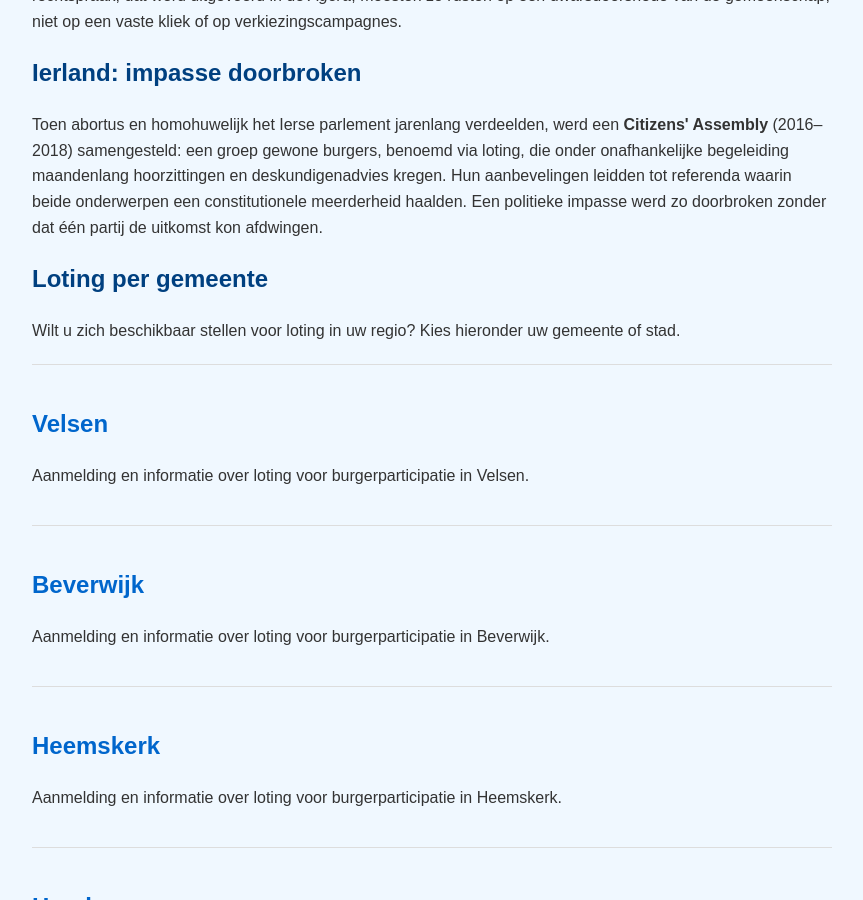
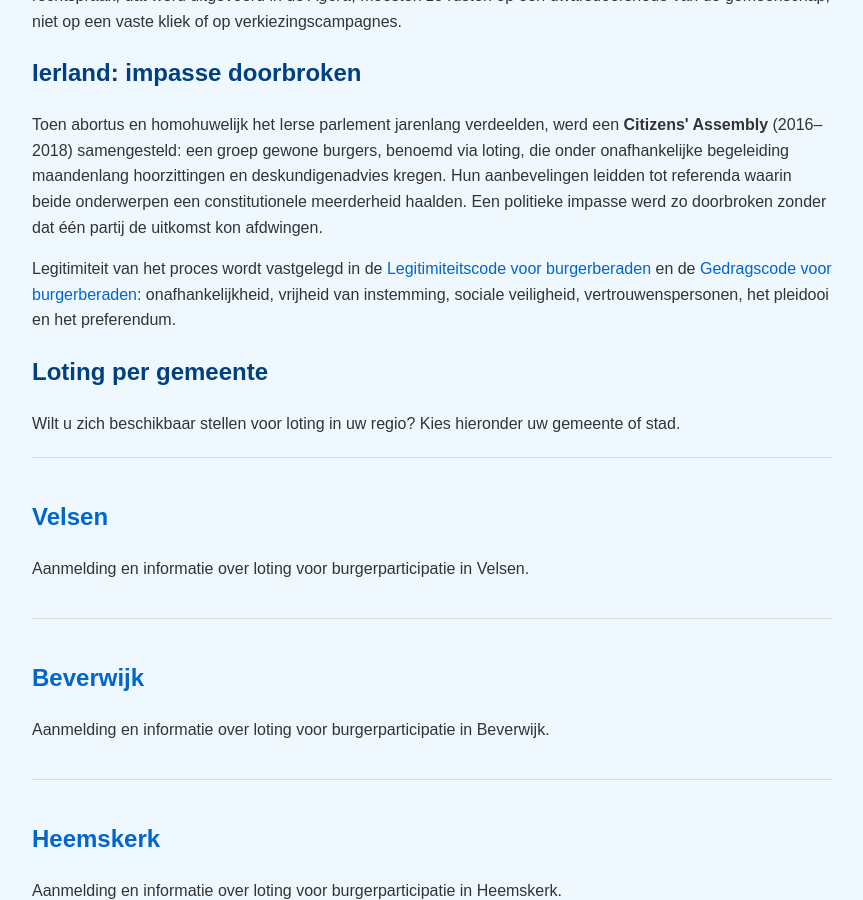
Before and after one commit to Klikblitser/VBBSKW, a Jekyll site: the page built from kleroterion.html, in a window 1280 px wide and 900 px high, scrolled down 953 px. Shown: the whole window, without its empty margins (208-1071 px from the left). Built offline with Jekyll 4.4.1, drawn with Linux system fonts in a browser that asks for light colours.

Commit message:
aanpassing

```diff
--- a/kleroterion.html
+++ b/kleroterion.html
@@ -54,6 +54,8 @@ description: Loting en burgerparticipatie — geschiedenis en aanmelding per gem
   dat één partij de uitkomst kon afdwingen.
 </p>
 
+<p>Legitimiteit van het proces wordt vastgelegd in de <a href="/legitimiteitscode.html">Legitimiteitscode voor burgerberaden</a> en de <a href="/gedragscode.html">Gedragscode voor burgerberaden</a>: onafhankelijkheid, vrijheid van instemming, sociale veiligheid, vertrouwenspersonen, het pleidooi en het preferendum.</p>
+
 <h2>Loting per gemeente</h2>
 
 <article class="post">
```
